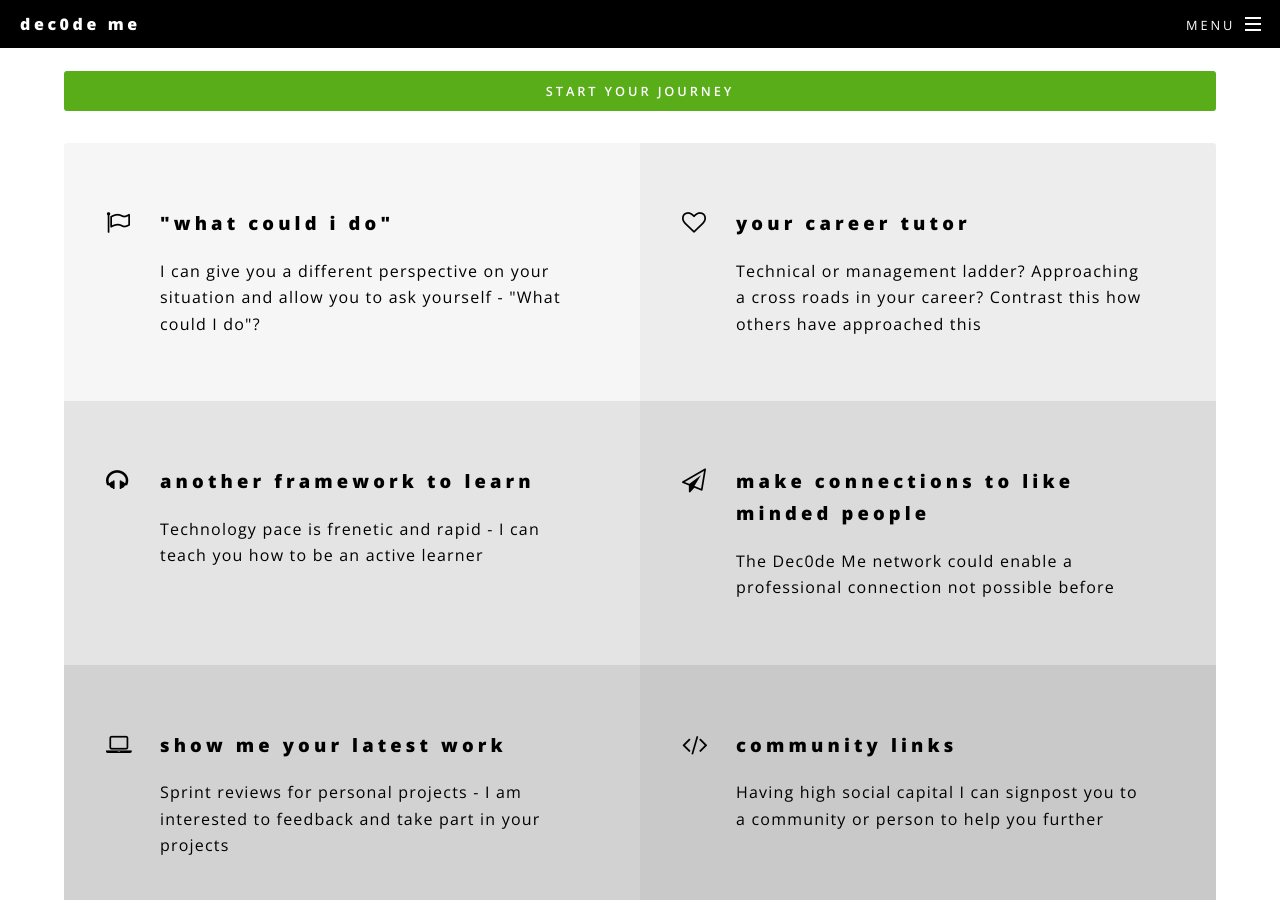
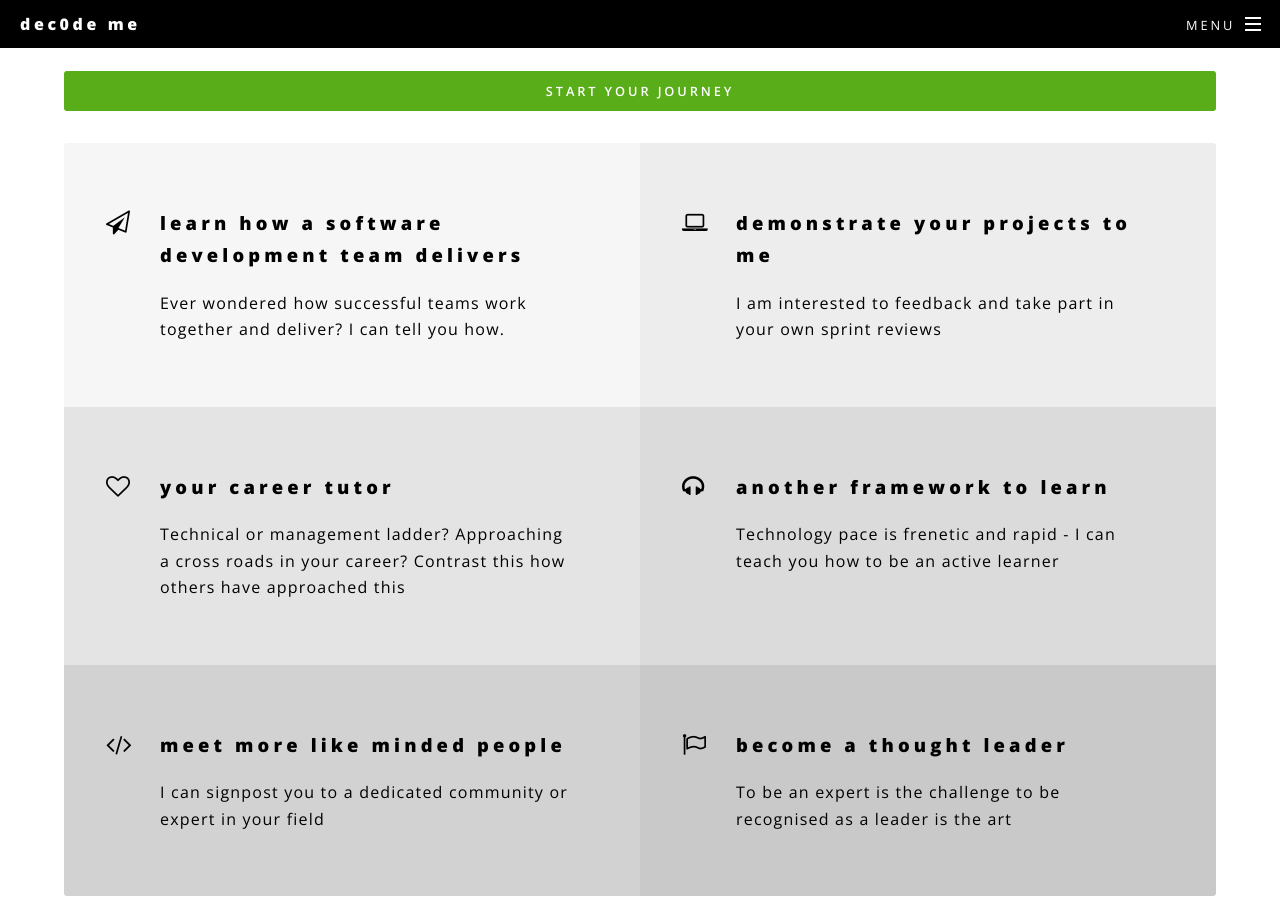
Before and after one commit to daniel-woolfson/dec0de-me, a Jekyll site: the page built from index.html, in a window 1280 px wide and 900 px high, scrolled down 2251 px. Built offline with Jekyll 4.4.1, drawn with Linux system fonts in a browser that asks for light colours; some of the changed text lies outside the part shown.

Commit message:
index update

```diff
--- a/index.html
+++ b/index.html
@@ -65,10 +65,16 @@
 							</ul>
 
 							<ul class="features">
-								<li class="icon fa-flag-o">
-									<h3 style="color:black;">"What could I do"</h3>
-									<p style="color:black;">I can give you a different perspective on your situation and allow you to ask yourself - "What could I do"?</p>
+
+								<li class="icon fa-paper-plane-o">
+										<h3 style="color:black;">Learn how a Software Development Team delivers</h3>
+										<p style="color:black;">Ever wondered how successful teams work together and deliver? I can tell you how.</p>
 								</li>
+								<li class="icon fa-laptop">
+									<h3 style="color:black;">Demonstrate your projects to me</h3>
+									<p style="color:black;">I am interested to feedback and take part in your own sprint reviews</p>
+								</li>
+
 								<li class="icon fa-heart-o">
 									<h3 style="color:black;">Your career tutor</h3>
 									<p style="color:black;">Technical or management ladder? Approaching a cross roads in your career? Contrast this how others have approached this</p>
@@ -78,18 +84,17 @@
 									<p style="color:black;">Technology pace is frenetic and rapid - I can teach you how to be an active learner</p>
 								</li>
 
-								<li class="icon fa-paper-plane-o">
-									<h3 style="color:black;">Make connections to like minded people</h3>
-									<p style="color:black;">The Dec0de Me network could enable a professional connection not possible before</p>
+
+								<li class="icon fa-code">
+									<h3 style="color:black;">Meet more like minded people</h3>
+									<p style="color:black;">I can signpost you to a dedicated community or expert in your field</p>
 								</li>
-								<li class="icon fa-laptop">
-									<h3 style="color:black;">Show me your latest work</h3>
-									<p style="color:black;">Sprint reviews for personal projects - I am interested to feedback and take part in your projects</p>
+
+								<li class="icon fa-flag-o">
+									<h3 style="color:black;">Become a thought leader</h3>
+									<p style="color:black;">To be an expert is the challenge to be recognised as a leader is the art</p>
 								</li>
-								<li class="icon fa-code">
-									<h3 style="color:black;">Community Links</h3>
-									<p style="color:black;">Having high social capital I can signpost you to a community or person to help you further</p>
-								</li>
+
 
 							</ul>
 						</div>
@@ -99,8 +104,9 @@
 					<section id="cta" class="wrapper style4">
 						<div class="inner">
 							<header>
-								<h2>I can see it from your perspective</h2>
-								<p>Daniel Woolfson can lend you my experience on how you feel and what you could do. A highly experienced Manager of Technical professionals with over 20 years of experience of active listening, personal technical coaching and agile practices</p>
+								<h2>Start your journey today</h2>
+								<p>Daniel Woolfson has over 20 years experience as a software development professional, the significant part of this as a technical people leader,
+										manager and mentor.  Now a Technical Career Coach, Daniel can lend his career experience to yours.</p>
 							</header>
 							<ul class="actions vertical">
 								{% if site.email %}
```
Also changed, not shown: elements.html (+3 -5 lines), images/daniel_woolfson_photo_2.jpg (added).
